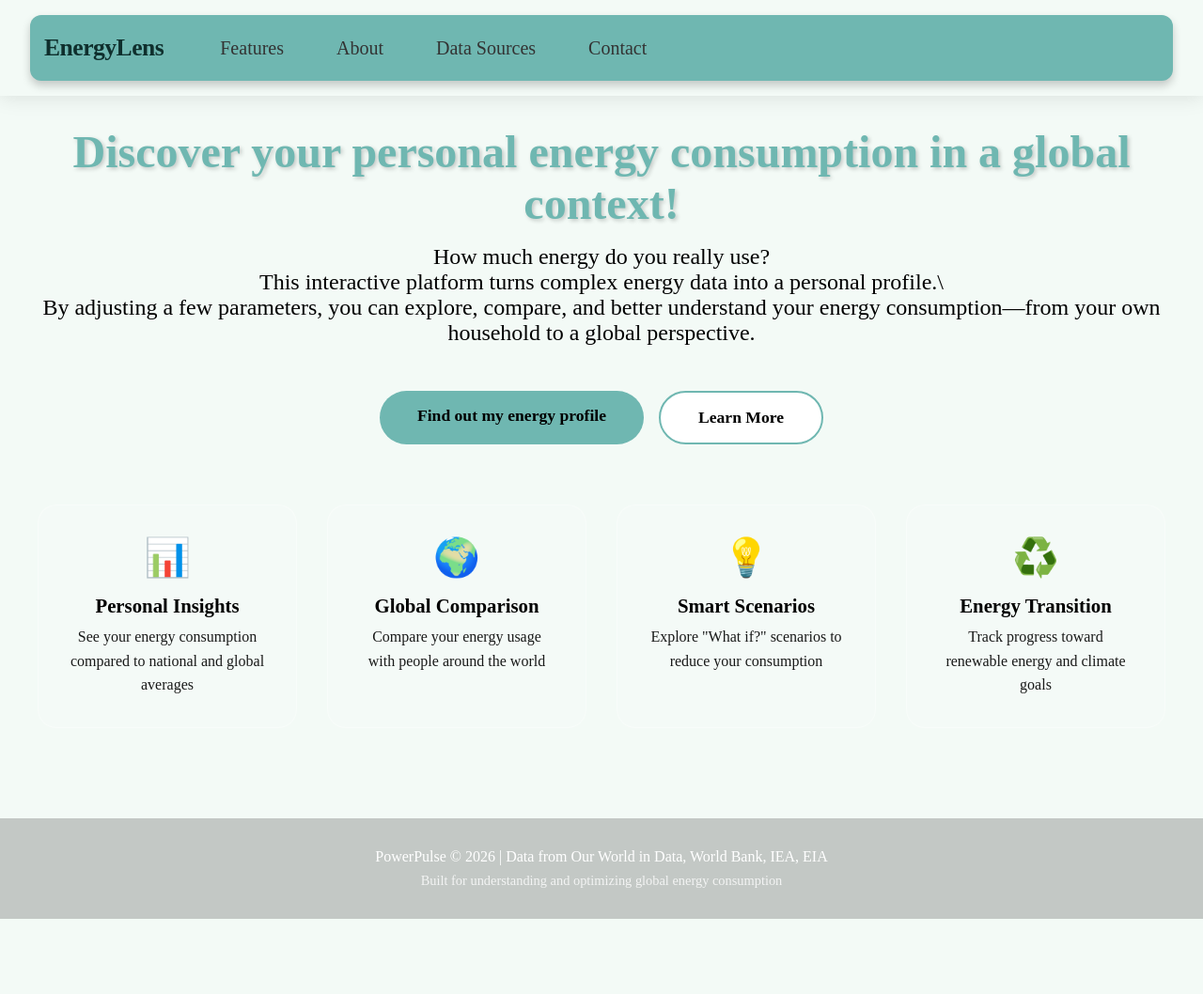
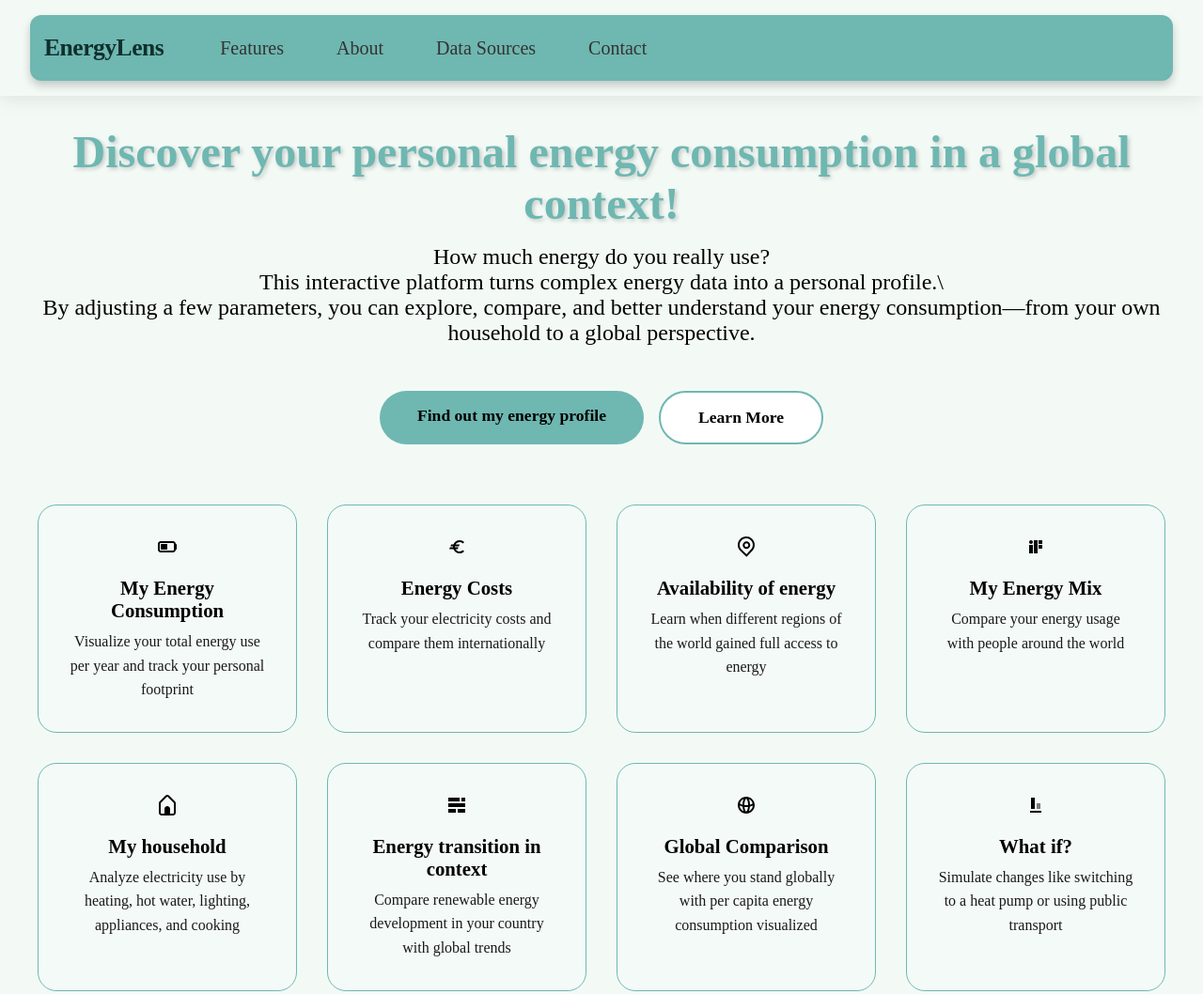
Before and after one commit to maleahkoegler/energy-insights, a plain HTML site: page index.html in a window 1280 px wide. Shown: the top 1058 px of the page at 94% size. Before the commit the page ends 978 px from the top, so only its background shows below. Drawn offline with Linux system fonts and the light colour scheme.

Commit message:
Update feature card context and icons

```diff
--- a/index.html
+++ b/index.html
@@ -40,35 +40,84 @@
             </div>
 
             <div class="features" id="features">
+
                 <div class="feature-card">
-                    <div class="feature-icon">📊</div>
-                    <div class="feature-title">Personal Insights</div>
+                    <img src="assets/Icons/battery.svg"
+                    alt="Energy Consumption"
+                    class="feature-icon">
+                    <div class="feature-title">My Energy Consumption</div>
                     <div class="feature-description">
-                        See your energy consumption compared to national and global averages
+                        Visualize your total energy use per year and track your personal footprint
                     </div>
                 </div>
 
                 <div class="feature-card">
-                    <div class="feature-icon">🌍</div>
-                    <div class="feature-title">Global Comparison</div>
+                    <img src="assets/Icons/euro.svg"
+                    alt="Energy Costs"
+                    class="feature-icon">
+                    <div class="feature-title">Energy Costs</div>
+                    <div class="feature-description">
+                        Track your electricity costs and compare them internationally
+                    </div>
+                </div>
+
+                <div class="feature-card">
+                    <img src="assets/Icons/pin.svg"
+                    alt="Availability of energy"
+                    class="feature-icon">
+                    <div class="feature-title">Availability of energy</div>
+                    <div class="feature-description">
+                        Learn when different regions of the world gained full access to energy
+                    </div>
+                </div>
+
+                <div class="feature-card">
+                    <img src="assets/Icons/if-design.svg"
+                    alt="Energy Mix"
+                    class="feature-icon">
+                    <div class="feature-title">My Energy Mix</div>
                     <div class="feature-description">
                         Compare your energy usage with people around the world
                     </div>
                 </div>
 
                 <div class="feature-card">
-                    <div class="feature-icon">💡</div>
-                    <div class="feature-title">Smart Scenarios</div>
+                    <img src="assets/Icons/home-alt.svg"
+                    alt="Household"
+                    class="feature-icon">
+                    <div class="feature-title">My household</div>
                     <div class="feature-description">
-                        Explore "What if?" scenarios to reduce your consumption
+                        Analyze electricity use by heating, hot water, lighting, appliances, and cooking
                     </div>
                 </div>
 
                 <div class="feature-card">
-                    <div class="feature-icon">♻️</div>
-                    <div class="feature-title">Energy Transition</div>
+                    <img src="assets/Icons/ghost.svg"
+                    alt="Energy in transition"
+                    class="feature-icon">
+                    <div class="feature-title">Energy transition in context</div>
                     <div class="feature-description">
-                        Track progress toward renewable energy and climate goals
+                        Compare renewable energy development in your country with global trends
+                    </div>
+                </div>
+
+                <div class="feature-card">
+                    <img src="assets/Icons/globe-alt.svg"
+                    alt="Global Comparison"
+                    class="feature-icon">
+                    <div class="feature-title">Global Comparison</div>
+                    <div class="feature-description">
+                        See where you stand globally with per capita energy consumption visualized
+                    </div>
+                </div>
+
+                <div class="feature-card">
+                    <img src="assets/Icons/align-bottom.svg"
+                    alt="Personal Insights"
+                    class="feature-icon">
+                    <div class="feature-title">What if?</div>
+                    <div class="feature-description">
+                        Simulate changes like switching to a heat pump or using public transport
                     </div>
                 </div>
             </div>
--- a/style.css
+++ b/style.css
@@ -193,14 +193,15 @@ h1 {
     backdrop-filter: blur(10px);
     padding: 2rem;
     border-radius: 20px;
-    border: 1px solid rgba(255, 255, 255, 0.3);
-    transition: transform 0.3s;
+    border: 1px solid #6fb7b1;
+    transition: transform 0.3s ease, box-shadow 0.3s ease;
     color: black;
 }
 
 .feature-card:hover {
-    transform: translateY(-5px);
+    transform: translateY(-8px) scale(1.05);
     background: rgba(255, 255, 255, 0.2);
+
 }
 
 .feature-icon {
```
Also changed, not shown: assets/Icons/align-bottom.svg (added), assets/Icons/battery.svg (added), assets/Icons/euro.svg (added), assets/Icons/ghost.svg (added), assets/Icons/globe-alt.svg (added), assets/Icons/home-alt.svg (added), assets/Icons/if-design.svg (added), assets/Icons/pin.svg (added), 4 other files.
